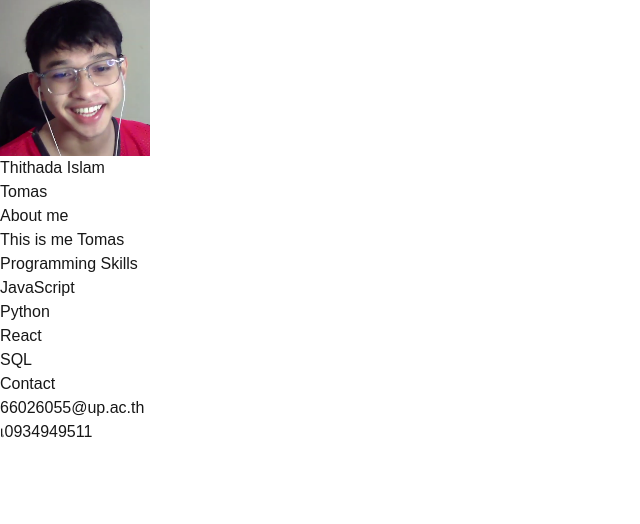
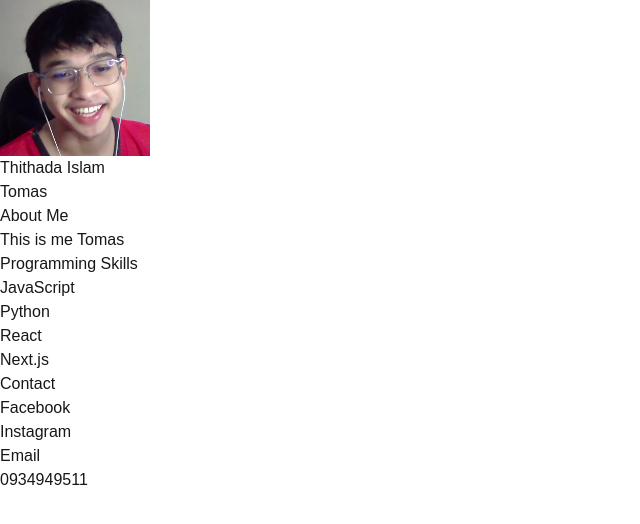
Before and after one commit to thithada/my-app, a Next.js app: page / in a window 1280 px wide. Shown: the top 524 px of the page, without its empty margins (0-640 px from the left). Built offline with nearby package versions, Linux system fonts and the light colour scheme.

Commit message:
ลิ้งค์
ลิ้งค์ต่างๆ

```diff
--- a/src/app/page.tsx
+++ b/src/app/page.tsx
@@ -16,12 +16,12 @@ export default function Home() {
         <p className="text-gray-600">Tomas</p>
       </header>
 
+      {/* About Me Section */}
       <section className="text-center mb-10">
         <h2 className="text-2xl font-bold border-b-2 border-gray-300 mb-4 inline-block">
-          About me
+          About Me
         </h2>
         <p className="text-gray-600">This is me Tomas</p>
-
       </section>
 
       {/* Programming Skills */}
@@ -33,7 +33,7 @@ export default function Home() {
           <li className="bg-white p-4 rounded shadow">JavaScript</li>
           <li className="bg-white p-4 rounded shadow">Python</li>
           <li className="bg-white p-4 rounded shadow">React</li>
-          <li className="bg-white p-4 rounded shadow">SQL</li>
+          <li className="bg-white p-4 rounded shadow">Next.js</li>
         </ul>
       </section>
 
@@ -42,8 +42,37 @@ export default function Home() {
         <h2 className="text-2xl font-bold border-b-2 border-gray-300 mb-4 inline-block">
           Contact
         </h2>
-        <p className="text-gray-600">66026055@up.ac.th</p>
-        <p className="text-gray-600">เ0934949511</p>
+        <p className="text-gray-600">
+          <a
+            href="https://www.facebook.com/teetadar.pathan.9"
+            target="_blank"
+            rel="noopener noreferrer"
+            className=" hover:underline"
+          >
+            Facebook
+          </a>
+        </p>
+        <p className="text-gray-600">
+          <a
+            href="https://www.instagram.com/thithada_tomas/?hl=en"
+            target="_blank"
+            rel="noopener noreferrer"
+            className=" hover:underline"
+          >
+            Instagram
+          </a>
+        </p>
+        <p className="text-gray-600">
+          <a
+            href="mailto:66026055@up.ac.th"
+            className=" hover:underline"
+          >
+            Email
+          </a>
+        </p>
+        <p className="text-gray-600">
+            0934949511
+        </p>
       </section>
     </div>
   );
```
